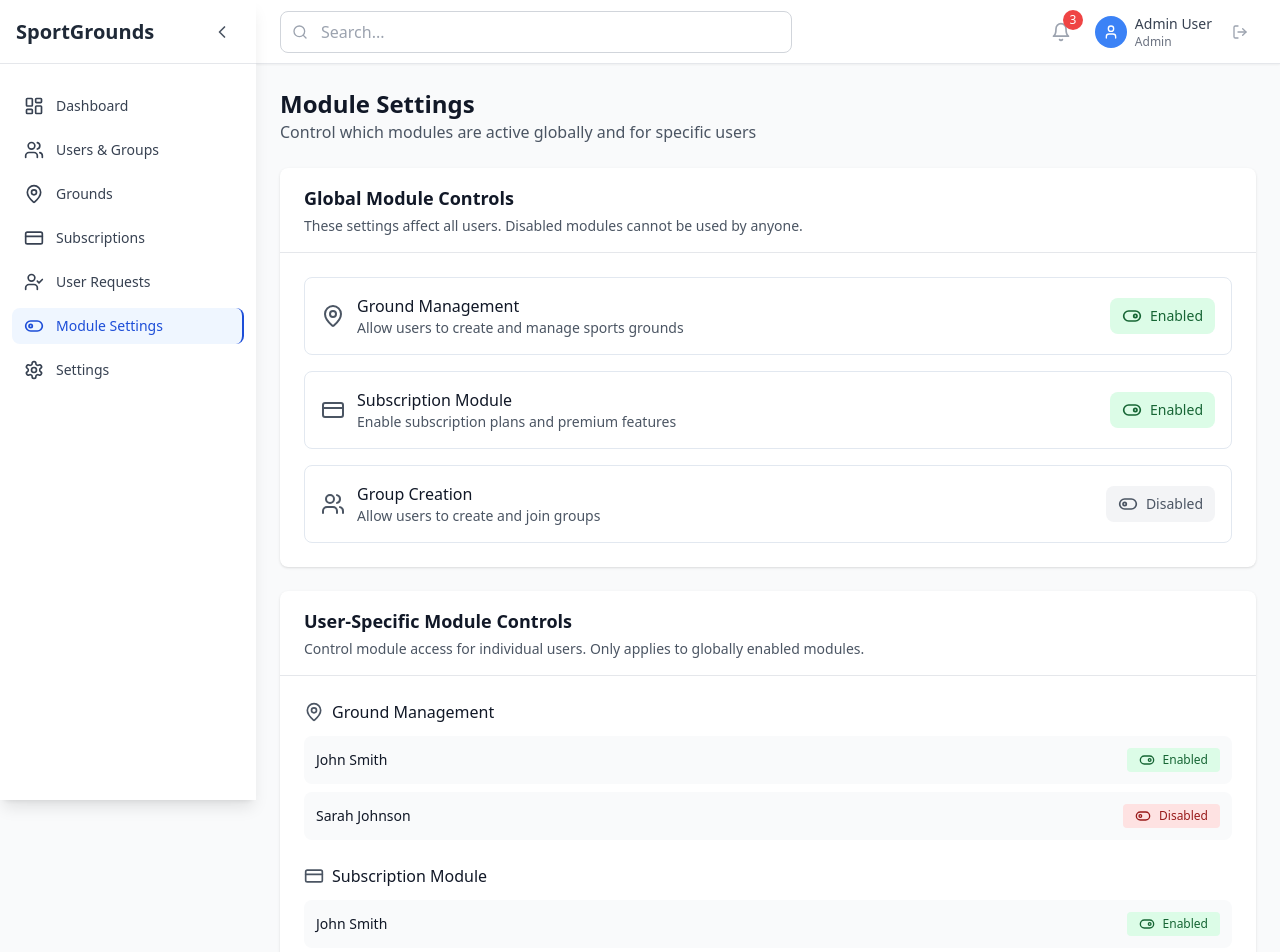
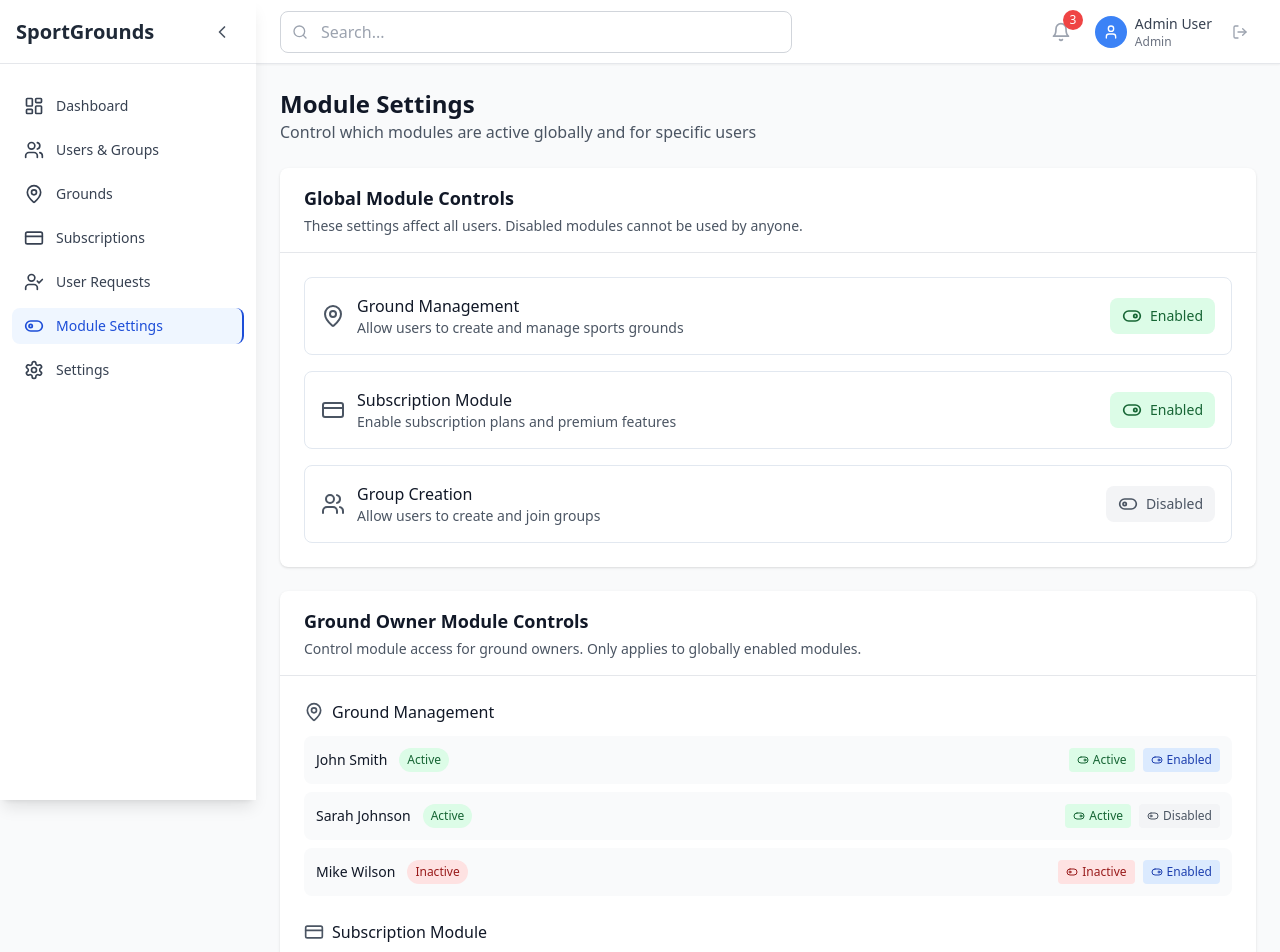
Before and after one commit to rushit78/ground-control-panel, a React (Vite) app: page /admin/modules in a window 1280 px wide. Shown: the top 952 px of the page. Built offline with nearby package versions, Linux system fonts and the light colour scheme; sample sign-in values are in the browser's storage.

Commit message:
Fix: Module settings for ground owners
- Updated ModuleSettings to show user-specific controls only for ground owners.
- Added active/inactive functionality for user-specific module controls.

```diff
--- a/src/pages/ModuleSettings.tsx
+++ b/src/pages/ModuleSettings.tsx
@@ -11,6 +11,8 @@ interface ModuleSetting {
   userSpecificSettings?: {
     userId: string;
     userName: string;
+    userType: 'ground_owner' | 'user' | 'admin';
+    isActive: boolean;
     isEnabled: boolean;
   }[];
 }
@@ -24,8 +26,10 @@ const ModuleSettings: React.FC = () => {
       isGloballyEnabled: true,
       icon: MapPin,
       userSpecificSettings: [
-        { userId: '1', userName: 'John Smith', isEnabled: true },
-        { userId: '2', userName: 'Sarah Johnson', isEnabled: false },
+        { userId: '1', userName: 'John Smith', userType: 'ground_owner', isActive: true, isEnabled: true },
+        { userId: '2', userName: 'Sarah Johnson', userType: 'ground_owner', isActive: true, isEnabled: false },
+        { userId: '3', userName: 'Mike Wilson', userType: 'ground_owner', isActive: false, isEnabled: true },
+        { userId: '4', userName: 'Regular User', userType: 'user', isActive: true, isEnabled: false },
       ],
     },
     {
@@ -35,8 +39,9 @@ const ModuleSettings: React.FC = () => {
       isGloballyEnabled: true,
       icon: CreditCard,
       userSpecificSettings: [
-        { userId: '1', userName: 'John Smith', isEnabled: true },
-        { userId: '2', userName: 'Sarah Johnson', isEnabled: true },
+        { userId: '1', userName: 'John Smith', userType: 'ground_owner', isActive: true, isEnabled: true },
+        { userId: '2', userName: 'Sarah Johnson', userType: 'ground_owner', isActive: true, isEnabled: true },
+        { userId: '3', userName: 'Mike Wilson', userType: 'ground_owner', isActive: false, isEnabled: false },
       ],
     },
     {
@@ -64,6 +69,19 @@ const ModuleSettings: React.FC = () => {
             ...module,
             userSpecificSettings: module.userSpecificSettings?.map(user =>
               user.userId === userId ? { ...user, isEnabled: !user.isEnabled } : user
+            ) || []
+          }
+        : module
+    ));
+  };
+
+  const toggleUserStatus = (moduleId: string, userId: string) => {
+    setModules(modules.map(module =>
+      module.id === moduleId
+        ? {
+            ...module,
+            userSpecificSettings: module.userSpecificSettings?.map(user =>
+              user.userId === userId ? { ...user, isActive: !user.isActive } : user
             ) || []
           }
         : module
@@ -120,12 +138,12 @@ const ModuleSettings: React.FC = () => {
         </div>
       </div>
 
-      {/* User-Specific Settings */}
+      {/* User-Specific Settings - Ground Owners Only */}
       <div className="bg-white rounded-lg shadow">
         <div className="px-6 py-4 border-b border-gray-200">
-          <h2 className="text-lg font-semibold text-gray-900">User-Specific Module Controls</h2>
+          <h2 className="text-lg font-semibold text-gray-900">Ground Owner Module Controls</h2>
           <p className="text-sm text-gray-600 mt-1">
-            Control module access for individual users. Only applies to globally enabled modules.
+            Control module access for ground owners. Only applies to globally enabled modules.
           </p>
         </div>
         <div className="p-6">
@@ -133,6 +151,11 @@ const ModuleSettings: React.FC = () => {
             .filter(module => module.isGloballyEnabled && module.userSpecificSettings?.length)
             .map((module) => {
               const IconComponent = module.icon;
+              // Filter to show only ground owners
+              const groundOwners = module.userSpecificSettings?.filter(user => user.userType === 'ground_owner') || [];
+
+              if (groundOwners.length === 0) return null;
+
               return (
                 <div key={module.id} className="mb-6 last:mb-0">
                   <div className="flex items-center space-x-2 mb-3">
@@ -140,29 +163,58 @@ const ModuleSettings: React.FC = () => {
                     <h3 className="font-medium text-gray-900">{module.name}</h3>
                   </div>
                   <div className="space-y-2">
-                    {module.userSpecificSettings?.map((userSetting) => (
+                    {groundOwners.map((userSetting) => (
                       <div
                         key={userSetting.userId}
                         className="flex items-center justify-between p-3 bg-gray-50 rounded-lg"
                       >
+                        <div className="flex items-center space-x-3">
                           <span className="text-sm font-medium text-gray-900">
                             {userSetting.userName}
                           </span>
+                          <span className={`px-2 py-1 text-xs rounded-full ${
+                            userSetting.isActive
+                              ? 'bg-green-100 text-green-800'
+                              : 'bg-red-100 text-red-800'
+                          }`}>
+                            {userSetting.isActive ? 'Active' : 'Inactive'}
+                          </span>
+                        </div>
+                        <div className="flex items-center space-x-2">
+                          {/* User Status Toggle */}
                           <button
-                          onClick={() => toggleUserModule(module.id, userSetting.userId)}
-                          className={`flex items-center space-x-2 px-3 py-1 rounded text-xs transition-colors ${
-                            userSetting.isEnabled
+                            onClick={() => toggleUserStatus(module.id, userSetting.userId)}
+                            className={`flex items-center space-x-1 px-2 py-1 rounded text-xs transition-colors ${
+                              userSetting.isActive
                                 ? 'bg-green-100 text-green-800 hover:bg-green-200'
                                 : 'bg-red-100 text-red-800 hover:bg-red-200'
                             }`}
                           >
+                            {userSetting.isActive ? (
+                              <ToggleRight className="w-3 h-3" />
+                            ) : (
+                              <ToggleLeft className="w-3 h-3" />
+                            )}
+                            <span>{userSetting.isActive ? 'Active' : 'Inactive'}</span>
+                          </button>
+
+                          {/* Module Access Toggle */}
+                          <button
+                            onClick={() => toggleUserModule(module.id, userSetting.userId)}
+                            className={`flex items-center space-x-1 px-2 py-1 rounded text-xs transition-colors ${
+                              userSetting.isEnabled
+                                ? 'bg-blue-100 text-blue-800 hover:bg-blue-200'
+                                : 'bg-gray-100 text-gray-600 hover:bg-gray-200'
+                            }`}
+                          >
                             {userSetting.isEnabled ? (
-                            <ToggleRight className="w-4 h-4" />
+                              <ToggleRight className="w-3 h-3" />
                             ) : (
-                            <ToggleLeft className="w-4 h-4" />
+                              <ToggleLeft className="w-3 h-3" />
                             )}
                             <span>{userSetting.isEnabled ? 'Enabled' : 'Disabled'}</span>
                           </button>
+                        </div>
                       </div>
                     ))}
                   </div>
```
Lines whose indentation alone changed are shown as unchanged.
